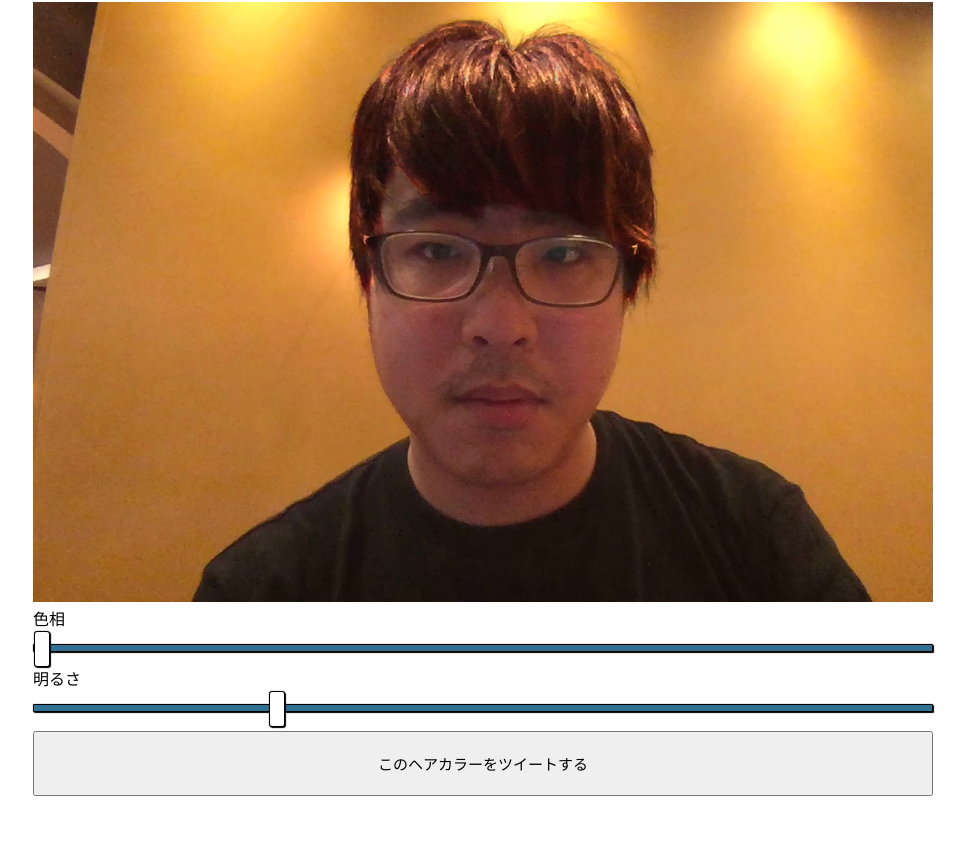
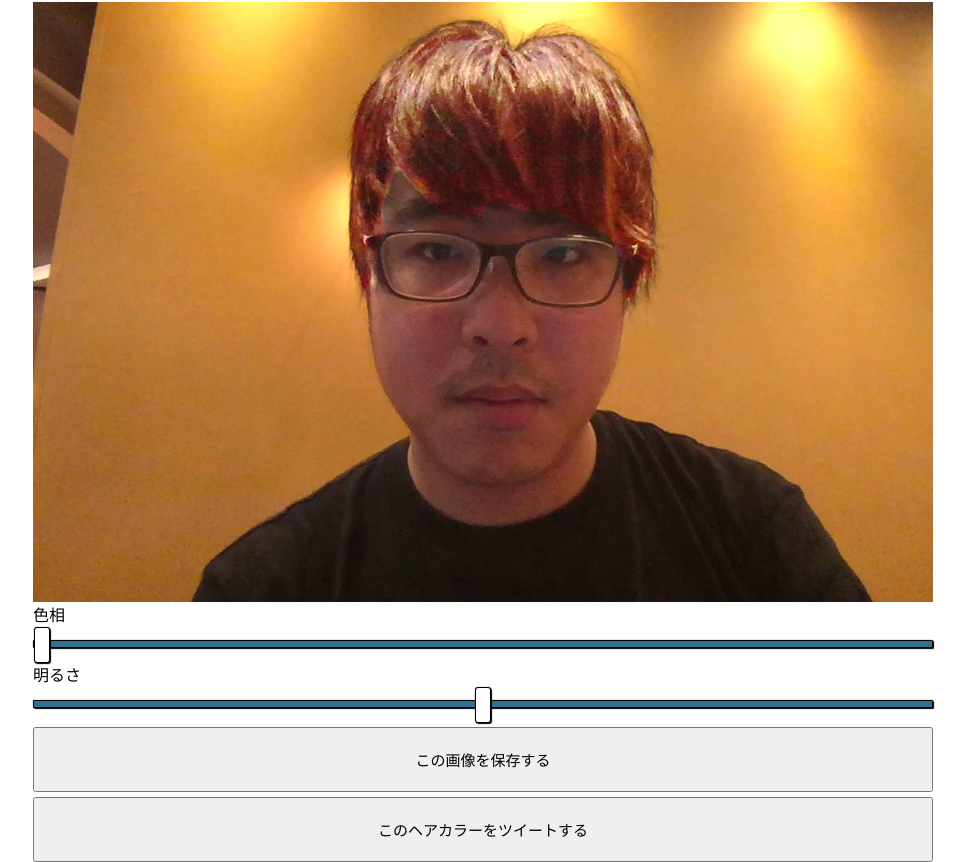
Before and after one commit to pastak/haircolor, a plain HTML site: page index.html in a window 1280 px wide. Shown: the part 87-949 px from the top of the page, without its empty margins (157-1123 px from the left). Before the commit the page ends 883 px from the top, so only its background shows below. Drawn offline with Linux system fonts and the light colour scheme.

Commit message:
canvas version

```diff
--- a/index.html
+++ b/index.html
@@ -14,16 +14,16 @@
       }
       .main {
         margin: auto;
+        max-width: fit-content;
         height: calc(100vh - 200px);
-        max-width: fit-content;
-        background-image: url(./static/images/face.jpg);
-        background-size: contain;
-        background-repeat: no-repeat;
       }
-      .hair {
+      .hidden-image {
+        display: none;
+      }
+      #resultCanvas {
         max-width: 100%;
         max-height: 100%;
-        mix-blend-mode: overlay;
+        display: block;
       }
       .controller {
         width: 100%;
@@ -43,7 +43,9 @@
   <body>
     <h1>pastakヘアカラー検討センター</h1>
     <div class='main'>
-      <img src='./static/images/hair.png' class='hair' />
+      <img src='./static/images/hair.png' class='hidden-image' id='hairImage' />
+      <img src='./static/images/face.jpg' class='hidden-image' id='faceImage' />
+      <canvas width='1080' height='720' id='resultCanvas'></canvas>
       <div class='controller'>
         <label>
           色相
@@ -51,19 +53,12 @@
         </label>
         <label>
           明るさ
-          <input type='range' min='0' max='15' step='0.05' id='brightnessController' value='4' />
+          <input type='range' min='0' max='8' step='0.025' id='brightnessController' value='4' />
         </label>
       </div>
-      <!--
       <button id='saveImageButton'>この画像を保存する</button><br />
-      -->
       <button id='tweetButton'>このヘアカラーをツイートする</button>
     </div>
-    <svg>
-      <filter id='filter'>
-        <feColorMatrix type="hueRotate" values="0" />
-      </filter>
-    </svg>
     <script src='./static/js/main.js'></script>
   </body>
 </html>
--- a/static/js/main.js
+++ b/static/js/main.js
@@ -1,50 +1,74 @@
 'use strict';
 (() => {
   if (location.protocol === 'http:' && location.hostname !== 'localhost') {
-    return location.protocol = 'https:';
+    return location.protocol = 'https:'
   }
-  const hairImageElement = document.querySelector('.hair');
-  const filterElement = document.querySelector('#filter > feColorMatrix[type=\'hueRotate\']')
-  const hueRotateContoller = document.querySelector('#hueRotateContoller');
-  const setHueRotate = () => {
-    filterElement.setAttribute('values', hueRotateContoller.value)
+
+  const hairImage = document.querySelector('#hairImage')
+  const faceImage = document.querySelector('#faceImage')
+  const canvas = document.querySelector('#resultCanvas')
+  const ctx = canvas.getContext('2d')
+
+  const updateCanvas = (filter) => {
+    ctx.drawImage(faceImage, 0, 0)
+    ctx.save()
+    ctx.filter = filter
+    ctx.globalCompositeOperation = 'overlay'
+    ctx.drawImage(hairImage, 0, 0)
+    ctx.restore()
   }
-  if ((filterElement && hueRotateContoller)) {
-    hueRotateContoller.addEventListener('input', setHueRotate);
-    setHueRotate()
+
+  const hueRotateContoller = document.querySelector('#hueRotateContoller')
+  const brightnessController = document.querySelector('#brightnessController')
+  const updateFilter = () => {
+    const filter = `hue-rotate(${hueRotateContoller.value}deg) brightness(${brightnessController.value})`
+    updateCanvas(filter)
   }
-  const brightnessController = document.querySelector('#brightnessController')
-  const setBrightness = () => {
-    hairImageElement.style.filter = `url(#filter) brightness(${brightnessController.value})`
+  hueRotateContoller && hueRotateContoller.addEventListener('input', updateFilter)
+  brightnessController && brightnessController.addEventListener('input', updateFilter)
+
+  const saveImageButton = document.querySelector('#saveImageButton')
+
+  const images = [hairImage, faceImage]
+  const loading = images.filter(i => !i.complete)
+  if (loading.length === 0) {
+    updateFilter()
+  } else {
+    let loadedImage = 0
+    loading.forEach(i => {
+      i.addEventListener('load', () => {
+        loadedImage++
+        if (loadedImage === loading.length) updateFilter()
+      })
+    })
   }
-  if (brightnessController) {
-    brightnessController.addEventListener('input', setBrightness);
-    setBrightness();
-  }
-  const tweetButton = document.querySelector('#tweetButton');
+
+
+  const tweetButton = document.querySelector('#tweetButton')
   if (tweetButton && hueRotateContoller && brightnessController) {
     tweetButton.addEventListener('click', (event) => {
-      event.preventDefault();
-      const message = '私のオススメpastakヘアカラーはこちら！皆さんもオススメのヘアカラーをシェアしませんか？';
-      const thisUrl = `https://haircolor.pastak.net/?hue=${hueRotateContoller.value}&brightness=${brightnessController.value}`;
+      event.preventDefault()
+      const message = '私のオススメpastakヘアカラーはこちら！皆さんもオススメのヘアカラーをシェアしませんか？'
+      const thisUrl = `https://haircolor.pastak.net/?hue=${hueRotateContoller.value}&brightness=${brightnessController.value}`
       const intentUrl = `https://twitter.com/intent/tweet?text=${encodeURIComponent(message)}&url=${encodeURIComponent(thisUrl)}&hashtags=pastak_haircolor`
-      open(intentUrl);
+      open(intentUrl)
     })
   }
-  let searchQueries = {};
+
+  let searchQueries = {}
   location.search.substr(1).split('&').forEach(t => {
-    const [k, v] = t.split('=');
-    searchQueries[k] = v;
+    const [k, v] = t.split('=')
+    searchQueries[k] = v
   })
   if (Object.keys(searchQueries)) {
-    history.replaceState({}, document.title, '/');
+    history.replaceState({}, document.title, '/')
     if (hueRotateContoller && searchQueries['hue'] !== undefined) {
-      hueRotateContoller.value = searchQueries['hue'];
-      setHueRotate();
+      hueRotateContoller.value = searchQueries['hue']
+      updateFilter()
     }
     if (brightnessController && searchQueries['brightness'] !== undefined) {
-      brightnessController.value = searchQueries['brightness'];
-      setBrightness();
+      brightnessController.value = searchQueries['brightness']
+      updateFilter()
     }
   }
-})();
+})()
```
